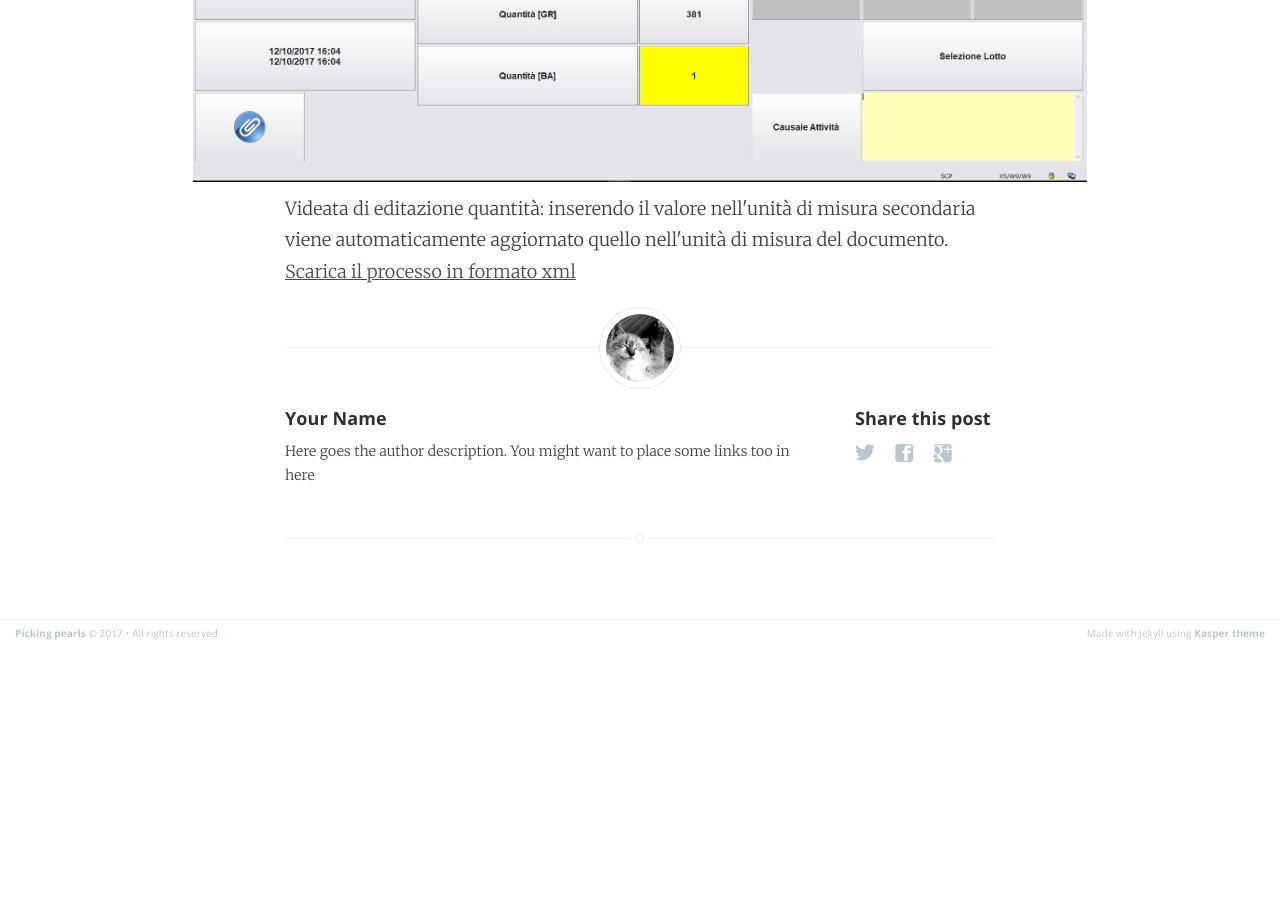
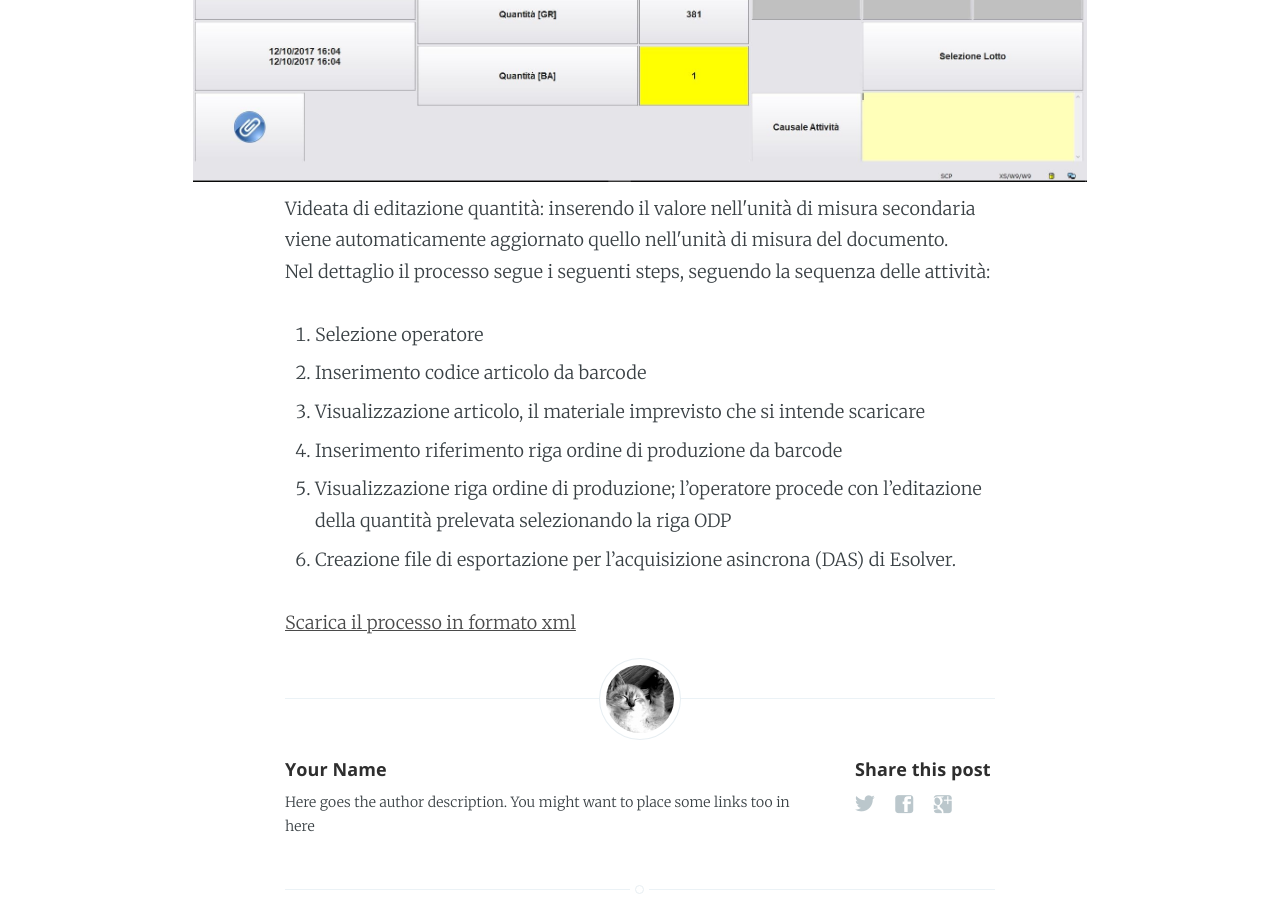
Before and after one commit to mdm13/pickup, a Jekyll site: the page built from _posts/2017-10-09-scarico-meteriali-imprevisti.md, in a window 1280 px wide and 900 px high, scrolled down 827 px. Built offline with Jekyll 4.4.1, drawn with Linux system fonts in a browser that asks for light colours; before the commit the page ends 1474 px from its top, so only the background shows below that.

Commit message:
aggiunta testo nel post

```diff
--- a/_posts/2017-10-09-scarico-meteriali-imprevisti.md
+++ b/_posts/2017-10-09-scarico-meteriali-imprevisti.md
@@ -14,4 +14,14 @@ la gestione della seconda unità di misura. Se il materiale è gestito a lotto,
 {% include image.html name="editazione-avp.jpg" caption="Videata di editazione quantità:
  inserendo il valore nell'unità di misura secondaria viene automaticamente aggiornato quello nell'unità di misura del documento." %}
 
+Nel dettaglio il processo segue i seguenti steps, seguendo la sequenza delle attività:
+
+1. Selezione operatore
+2. Inserimento codice articolo da barcode
+3. Visualizzazione articolo, il materiale imprevisto che si intende scaricare
+4. Inserimento riferimento riga ordine di produzione da barcode
+5. Visualizzazione riga ordine di produzione; l'operatore procede con l'editazione della quantità prelevata selezionando la riga ODP
+6. Creazione file di esportazione per l'acquisizione asincrona (DAS) di Esolver.
+
+
 {% include download.html name="std_materiale_imprevisto_con_um2.xml" caption="Scarica il processo in formato xml" %}
```
